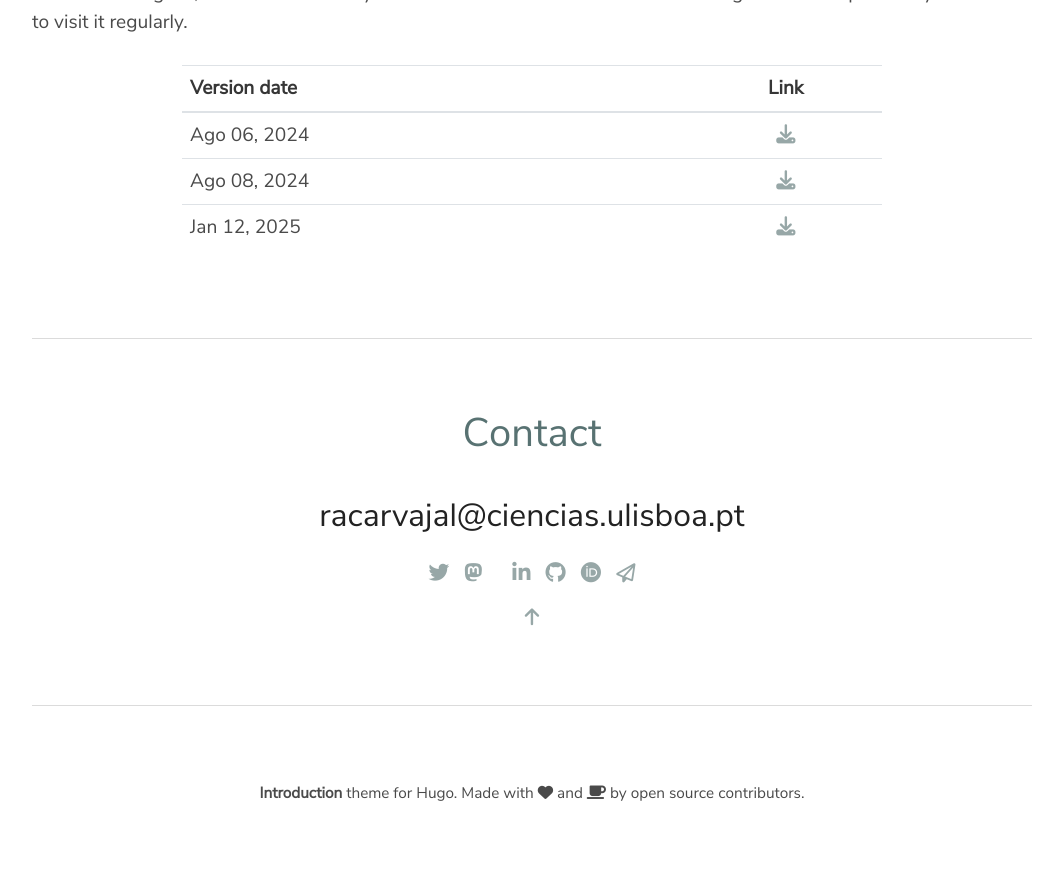
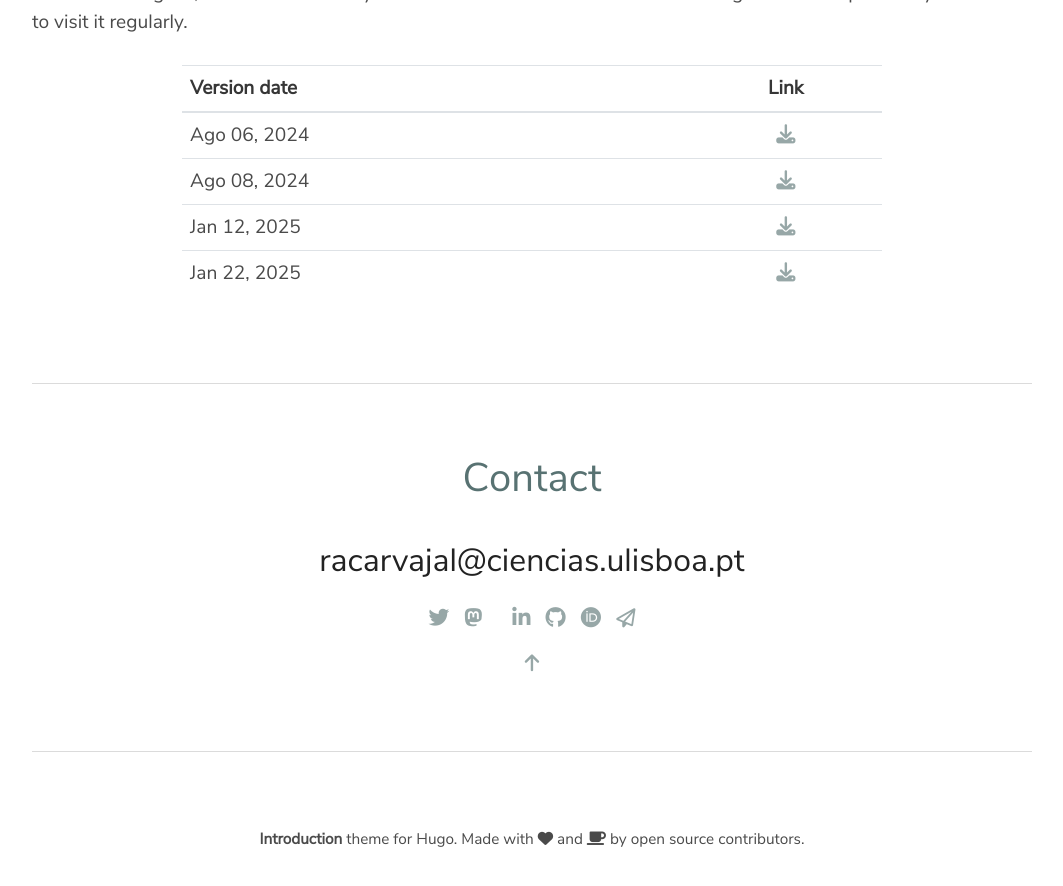
Before and after one commit to racarvajal/racarvajal.github.io, a Jekyll site: the page thesis.html, which Jekyll copies as it is, in a window 1280 px wide and 900 px high, scrolled down 1038 px. Shown: the top 886 px of the window, without its empty margins (108-1171 px from the left). Built offline with Jekyll 4.4.1, drawn with Linux system fonts in a browser that asks for light colours; before the commit the page ends 1893 px from its top, so only the background shows below that.

Commit message:
final thesis

```diff
--- a/thesis.html
+++ b/thesis.html
@@ -443,6 +443,14 @@
               </a>
             </td>
           </tr>
+          <tr>
+            <td>Jan 22, 2025</td>
+            <td class="t-center">
+              <a href="files/thesis/thesis_RCP_FCUL_final_version_Jan22_2025.pdf" target="_blank">
+                <i class="fa fa-download"></i>
+              </a>
+            </td>
+          </tr>
         </table>
       </div>
     </div>
```
Also changed, not shown: 1 other file.
